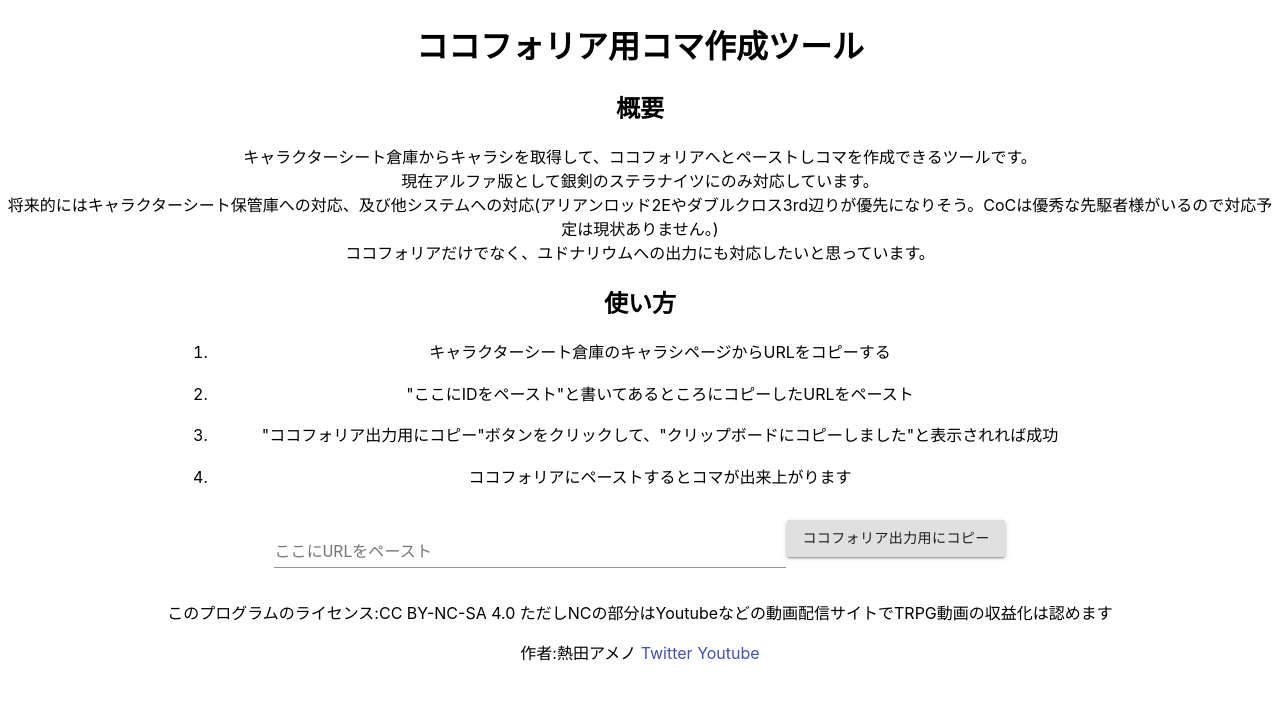
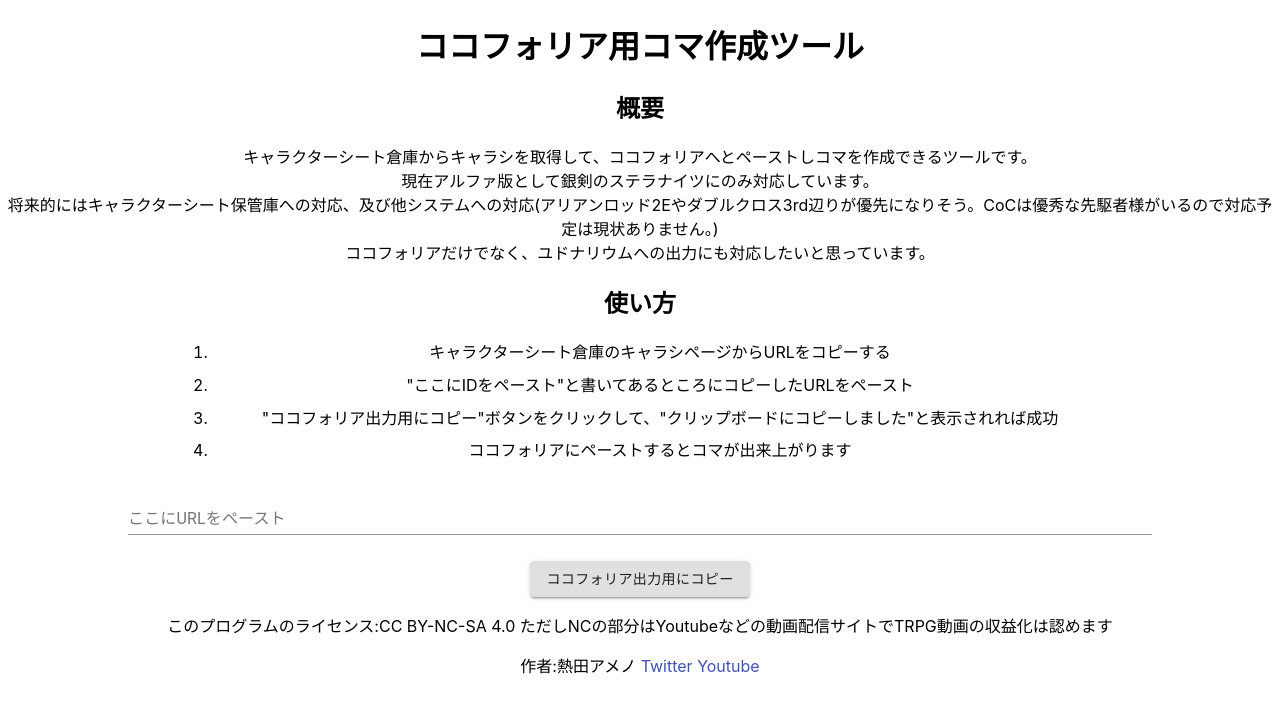
Before and after one commit to AmenoAtsuta/character-sheet-to-ccfolia, a React (Create React App) app: page / in a window 1280 px wide. Shown: the top 712 px of the page. Built offline with nearby package versions, Linux system fonts and the light colour scheme.

Commit message:
CSS微修正

```diff
--- a/src/App.tsx
+++ b/src/App.tsx
@@ -60,10 +60,10 @@
   const [charaSheetUrl,setCharaSheetUrl]=useState<string>("")
 
   const inputForms=css`
-    margin: 2.5% 0;
+    margin: 2% 0;
   `
   const inputId=css`
-    width:40%;
+    width:80%;
   `
 
   const howToUseUl=css`
@@ -73,7 +73,7 @@
 
   const howToUseLi=css`
     list-style-type:demical;
-    margin:2% 0;
+    margin:1% 0;
   `
 
   const spanEmphasis=css`
@@ -85,9 +85,7 @@
       <div css={inputForms}>
         <form>
           <TextField variant="standard" label="ここにURLをペースト" onChange={idHandleChange} value={charaSheetUrl} css={inputId} name="url" />
-          <Button variant="contained" onClick={handleSubmit} >
-          ココフォリア出力用にコピー
-          </Button>
+
         </form>
       </div>
     )
@@ -172,6 +170,9 @@
           <li css={howToUseLi}>ココフォリアにペーストするとコマが出来上がります</li>
         </ul>
         <InputForm/>
+        <Button variant="contained" onClick={handleSubmit} >
+          ココフォリア出力用にコピー
+        </Button>
         <PageFooter/>
       </div>
     </ThemeProvider>
```
